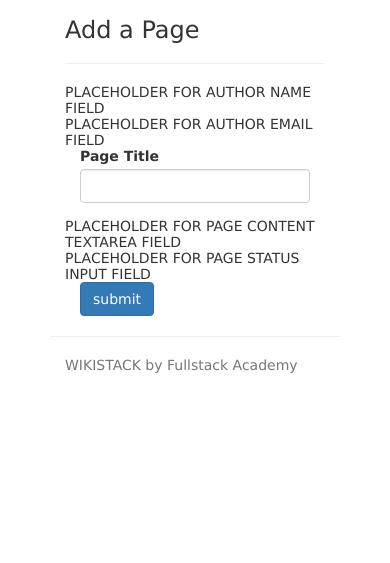
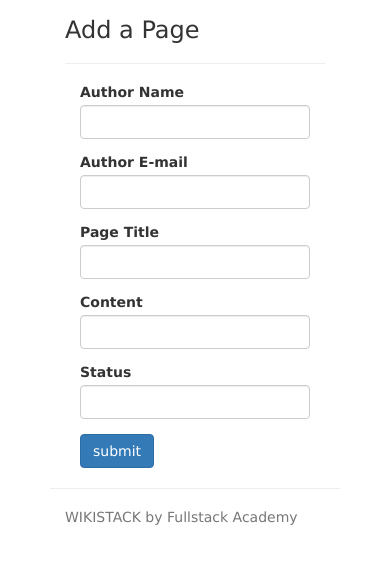
Before and after one commit to dgodow/wikistack, a website: page views/addpage.html in a window 390 px wide. Shown: the part 53-616 px from the top of the page. Drawn offline with nearby package versions, Linux system fonts and the light colour scheme; files that its build step writes are made by us from their sources.

Commit message:
queryingmodelspart

```diff
--- a/app.js
+++ b/app.js
@@ -13,6 +13,11 @@ app.set('view engine', 'html'); // have res.render work with html files
 app.engine('html', nunjucks.render); // when giving html files to res.render, tell it to use nunjucks
 
 app.use(morgan('dev'));
+
+app.use(bodyParser.json());
+app.use(bodyParser.urlencoded({
+	extended: true
+}));
 app.use('/wiki', router);
 
 db.User.sync({})
--- a/views/addpage.html
+++ b/views/addpage.html
@@ -3,11 +3,23 @@
 {% block content %}
   <h3>Add a Page</h3>
   <hr>
-  <form method="POST" action="/wiki/">
+  <form method="POST" action="/wiki">
 
-    <div>PLACEHOLDER FOR AUTHOR NAME FIELD</div>
+<!--     <div>PLACEHOLDER FOR AUTHOR NAME FIELD</div> -->
+    <div class="form-group">
+      <label for="name" class="col-sm-2 control-label">Author Name</label>
+      <div class="col-sm-10">
+        <input name="name" type="text" class="form-control"/>
+      </div>
+    </div>
 
-    <div>PLACEHOLDER FOR AUTHOR EMAIL FIELD</div>
+    <!-- <div>PLACEHOLDER FOR AUTHOR EMAIL FIELD</div> -->
+        <div class="form-group">
+      <label for="email" class="col-sm-2 control-label">Author E-mail</label>
+      <div class="col-sm-10">
+        <input name="email" type="text" class="form-control"/>
+      </div>
+    </div>
 
     <div class="form-group">
       <label for="title" class="col-sm-2 control-label">Page Title</label>
@@ -16,9 +28,21 @@
       </div>
     </div>
 
-    <div>PLACEHOLDER FOR PAGE CONTENT TEXTAREA FIELD</div>
+    <!-- <div>PLACEHOLDER FOR PAGE CONTENT TEXTAREA FIELD</div> -->
+      <div class="form-group">
+      <label for="content" class="col-sm-2 control-label">Content</label>
+      <div class="col-sm-10">
+        <input name="content" type="text" class="form-control"/>
+      </div>
+    </div>
 
-    <div>PLACEHOLDER FOR PAGE STATUS INPUT FIELD</div>
+    <!-- <div>PLACEHOLDER FOR PAGE STATUS INPUT FIELD</div> -->
+      <div class="form-group">
+      <label for="status" class="col-sm-2 control-label">Status</label>
+      <div class="col-sm-10">
+        <input name="status" type="text" class="form-control"/>
+      </div>
+    </div>
 
     <div class="col-sm-offset-2 col-sm-10">
       <button type="submit" class="btn btn-primary">submit</button>
```
Also changed, not shown: routes/wiki.js (+23 -2 lines).
